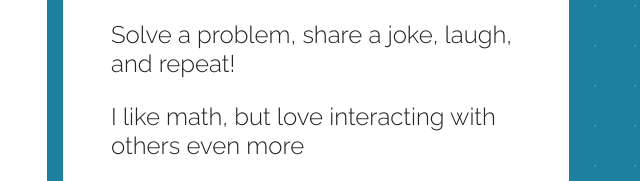
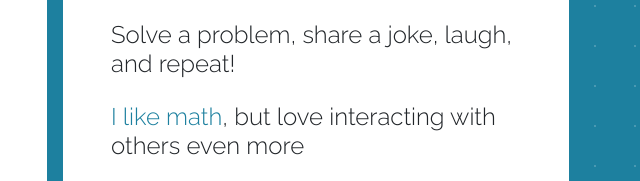
Before and after one commit to charlie-works/charlie-works.github.io, a website: page index.html in a window 1280 px wide. Shown: the part 1294-1475 px from the top of the page, 585-1225 px from the left. Drawn offline with nearby package versions, Linux system fonts and the light colour scheme; some packages are replaced by stand-ins of ours.

Commit message:
full commit

```diff
--- a/index.html
+++ b/index.html
@@ -87,7 +87,9 @@
                             <h2 class="card-title text-center mb-4">Just Fifteen <br> Why You?</h2>
                             <h4 class="card-text">Shared interests makes learning more fun</h4>
                             <h4 class="card-text">Solve a problem, share a joke, laugh, and repeat!</h4>
-                            <h4 class="card-text">I like math, but love interacting with others even more</h4>
+                            <h4 class="card-text">
+                                <a href="#portfolio">
+                                    I like math</a>, but love interacting with others even more</h4>
                             <h4 class="card-text mb-3">References:</h4>
                             <h4 class="card-text mb-2" style="margin-left:1em">
                                 <a href="mailto: donnamechley@foresthills.edu">
```
